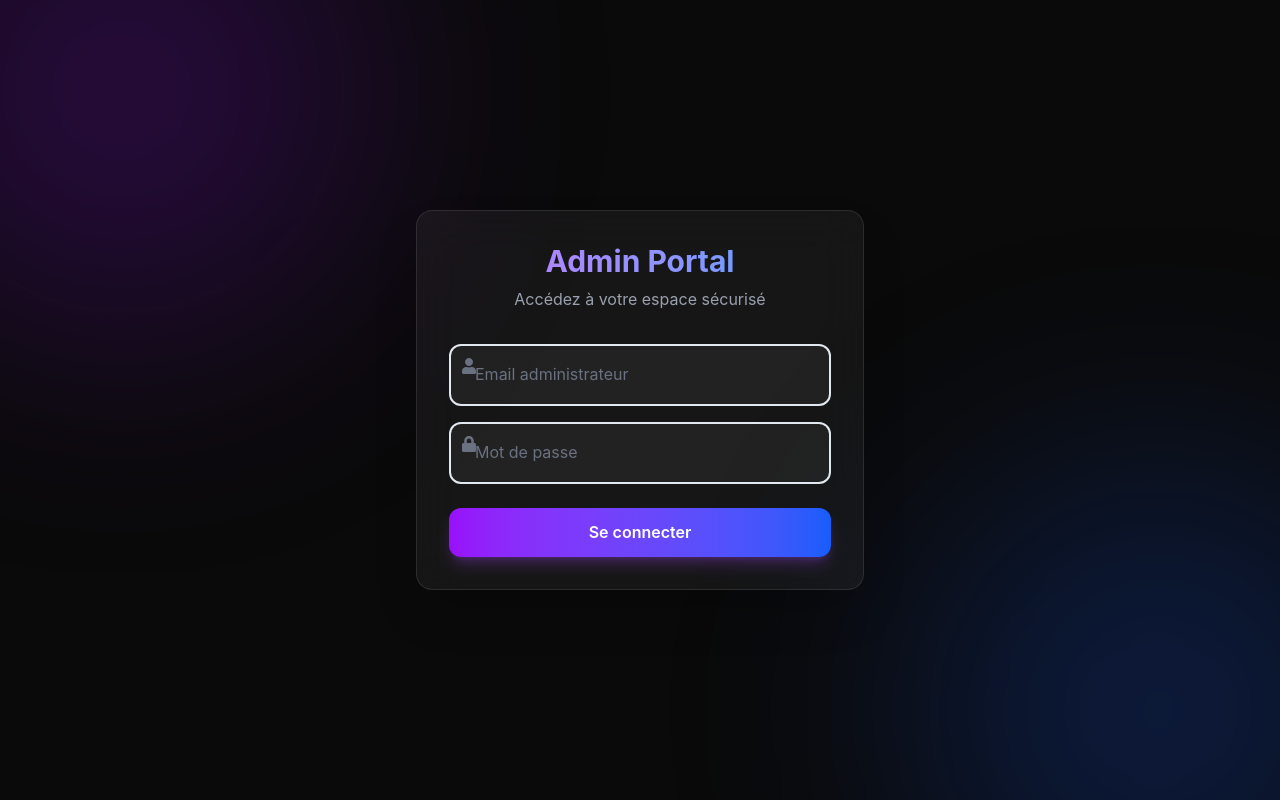
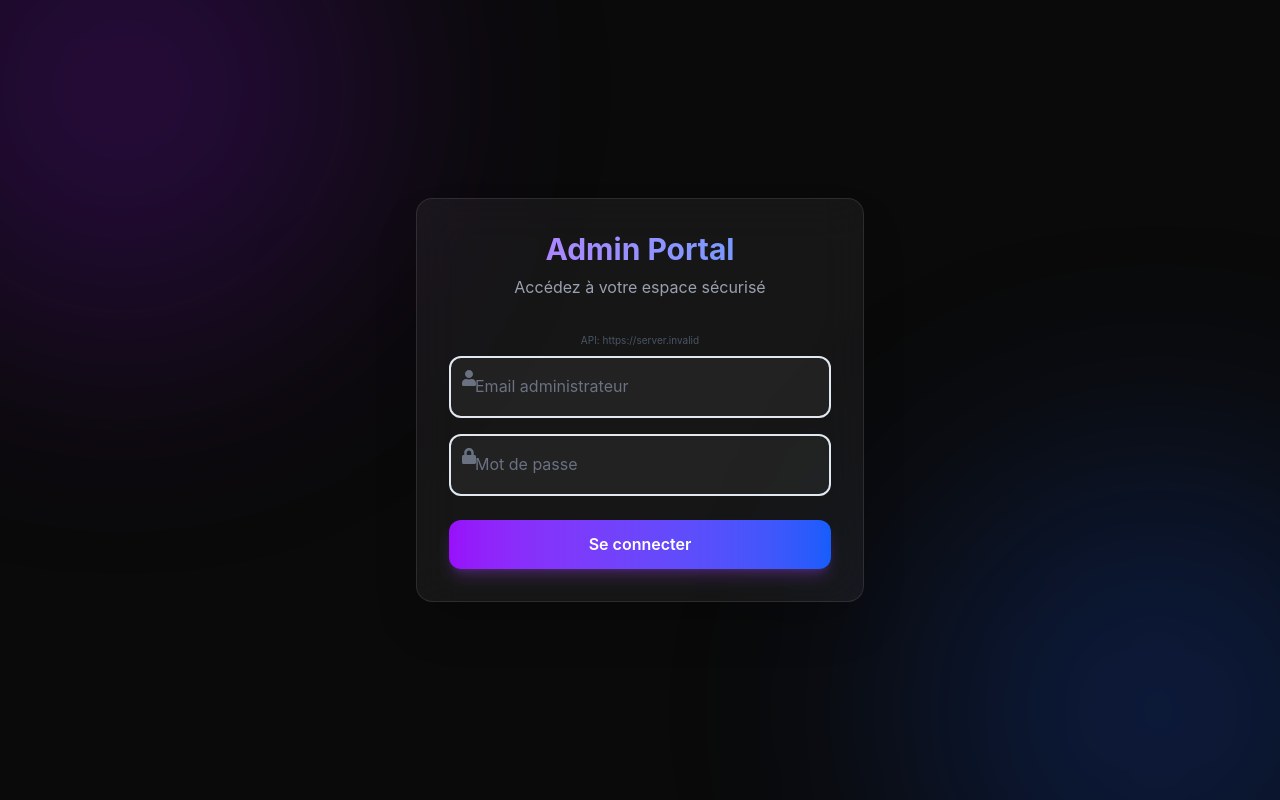
Before and after one commit to servmaxsell-hue/portofolio, a Next.js app in the folder frontend/: page /admin/login in a window 1280 px wide. Built offline with nearby package versions, Linux system fonts and the light colour scheme; no server answers.

Commit message:
debug: show API URL on login page

```diff
--- a/frontend/src/app/admin/login/page.tsx
+++ b/frontend/src/app/admin/login/page.tsx
@@ -83,6 +83,9 @@ export default function LoginPage() {
                             {error}
                         </div>
                     )}
+                    <div className="text-[10px] text-gray-600 text-center mb-2">
+                        API: {process.env.NEXT_PUBLIC_API_URL || 'localhost'}
+                    </div>
 
                     <div className="space-y-4">
                         <div className="relative group">
```
